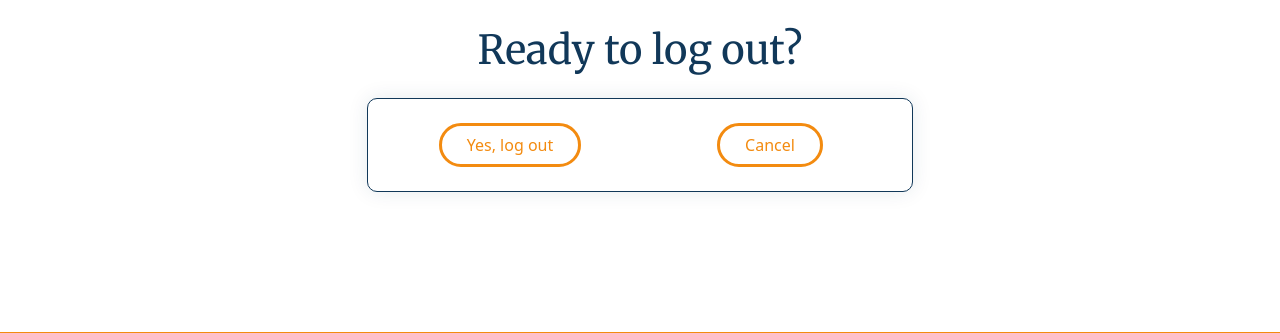
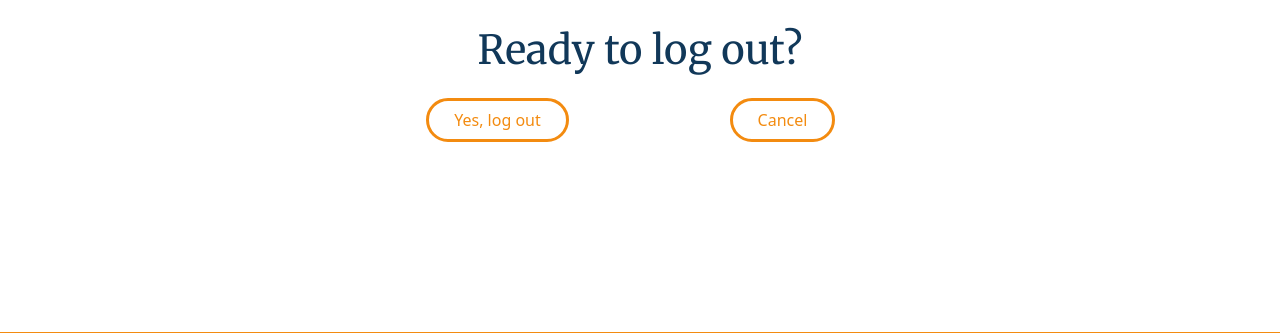
Before and after one commit to naomihunt25/the-cove, a Django app: page /logout/ in a window 1280 px wide. Shown: the part 98-431 px from the top of the page. Run offline with Django 5.2, Linux system fonts and the light colour scheme; the visitor is signed in with stand-in values (Sample User, id 1); some libraries are stand-ins or nearby versions.

Commit message:
style: remove blue border from delete button

```diff
--- a/bookings/static/css/style.css
+++ b/bookings/static/css/style.css
@@ -148,6 +148,14 @@
   box-shadow: 0 0 20px rgba(17, 56, 89, 0.1);
 }
 
+/* remove blue border from delete button */
+form.delete {
+    border: none !important;
+    box-shadow: none !important;
+    background-color: transparent !important;
+    padding: 0 !important;
+}
+
 /* alert box */
 .alert-custom {
   background-color: #113859;
```
